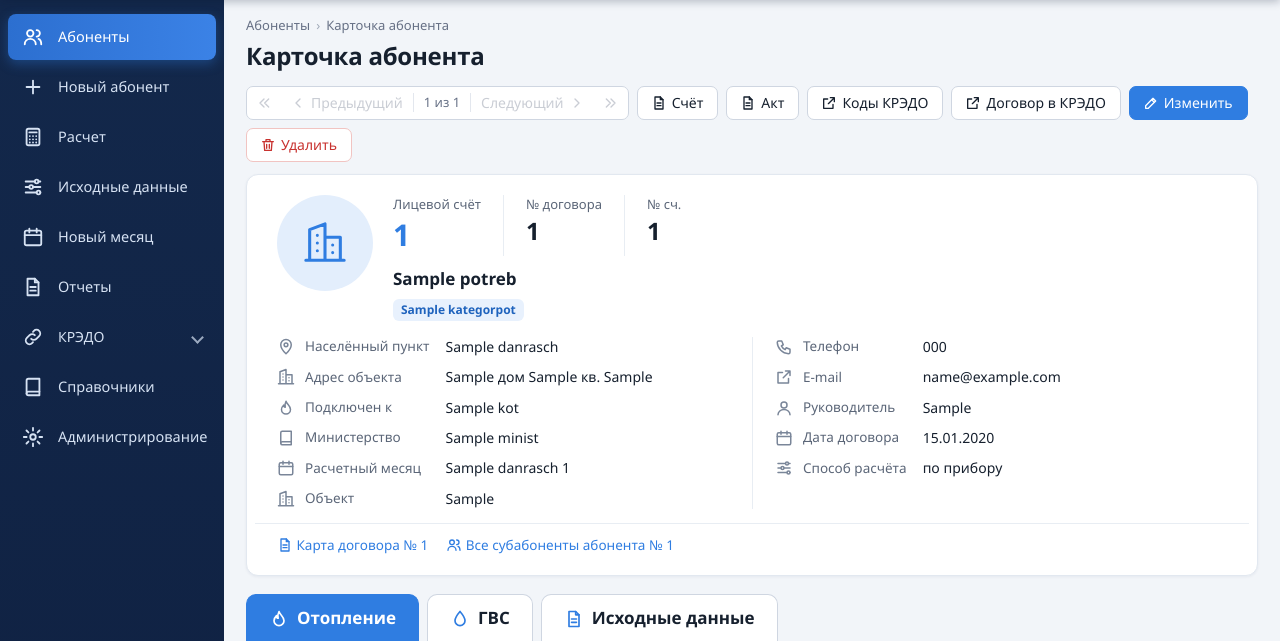
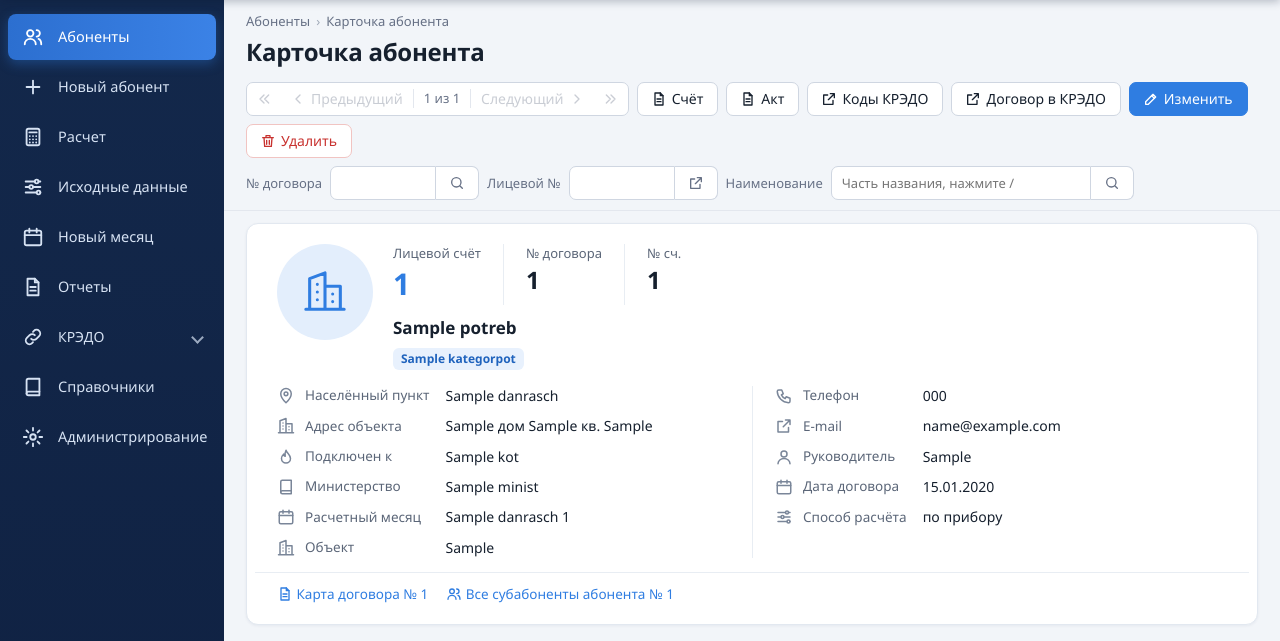
Before and after one commit to pisotskiin-del/Urtelo-web, a Django app: page /abonents/1/ in a window 1280 px wide. Shown: the part 64-705 px from the top of the page. Run offline with Django 5.2, Linux system fonts and the light colour scheme; a user stored in the database is signed in; tables that the repository leaves empty hold one stand-in row (values such as "Sample post").

Commit message:
Карточка абонента: заголовок с кнопками и поиск (договор, лицевой, наименование) закреплены вверху
Co-Authored-By: Claude Opus 5.5 <noreply@anthropic.com>
Claude-Session: https://claude.ai/code/session_01397UqRPBdeDuoBzFqijfGk

```diff
--- a/abonents/templates/abonents/karta.html
+++ b/abonents/templates/abonents/karta.html
@@ -1,6 +1,7 @@
 {% extends "base.html" %}{% load ui %}
 {% block title %}Л/№ {{ p.potreb_id }} — {{ p.name_potre }}{% endblock %}
 {% block content %}
+<div class="karta-top">
 <p class="crumbs"><a href="{% url 'abonents:index' %}">Абоненты</a><span class="sep">›</span>Карточка абонента</p>
 <div class="page-head">
   <h1>Карточка абонента</h1>
@@ -16,6 +17,15 @@
     {% if can_delete %}<a class="button danger" href="{% url 'abonents:delete' p.potreb_id %}">{% icon "trash" %} Удалить</a>{% endif %}
   </div>
 </div>
+<div class="finder karta-poisk">
+  <form method="get" action="{% url 'abonents:index' %}"><input type="hidden" name="gorod" value="{{ p.cod_gor_id|default_if_none:'' }}">
+    <label>№ договора <input name="dog" inputmode="numeric" size="6"></label><button title="Найти договор">{% icon "search" %}</button></form>
+  <form method="get" action="{% url 'abonents:index' %}">
+    <label>Лицевой № <input name="ls" inputmode="numeric" size="6" title="Ищет во всех городах"></label><button title="Открыть карту">{% icon "open" %}</button></form>
+  <form method="get" action="{% url 'abonents:index' %}"><input type="hidden" name="gorod" value="{{ p.cod_gor_id|default_if_none:'' }}">
+    <label>Наименование <input class="wide-input" name="q" placeholder="Часть названия, нажмите /" data-hotkey-search></label><button title="Найти">{% icon "search" %}</button></form>
+</div>
+</div>
 {% include "abonents/_card.html" %}
 {% if can_change %}<script>
 function pokPodtv(f) {
--- a/static/css/app.css
+++ b/static/css/app.css
@@ -583,3 +583,11 @@ html[data-theme="dark"] .dok, html[data-theme="dark"] .dok * { color:#000; }
 html[data-theme="dark"] .dok input, html[data-theme="dark"] .dok select { background:#fff; color:#000; }
 html[data-theme="dark"] .add-pop > form { background:var(--card); }
 }
+
+/* Карточка абонента: заголовок с кнопками и поиск остаются вверху при прокрутке. */
+.karta-top { position:sticky; top:var(--topbar); z-index:15; background:var(--bg, #f3f5f8); margin:-16px -22px 12px; padding:12px 22px 10px;
+  border-bottom:1px solid var(--line); }
+.karta-top .page-head { margin-bottom:8px; }
+.karta-poisk { flex:none; }
+html[data-theme="dark"] .karta-top { background:var(--bg); }
+@media print { .karta-top { position:static; margin:0; padding:0; border:0; } .karta-poisk { display:none; } }
```
